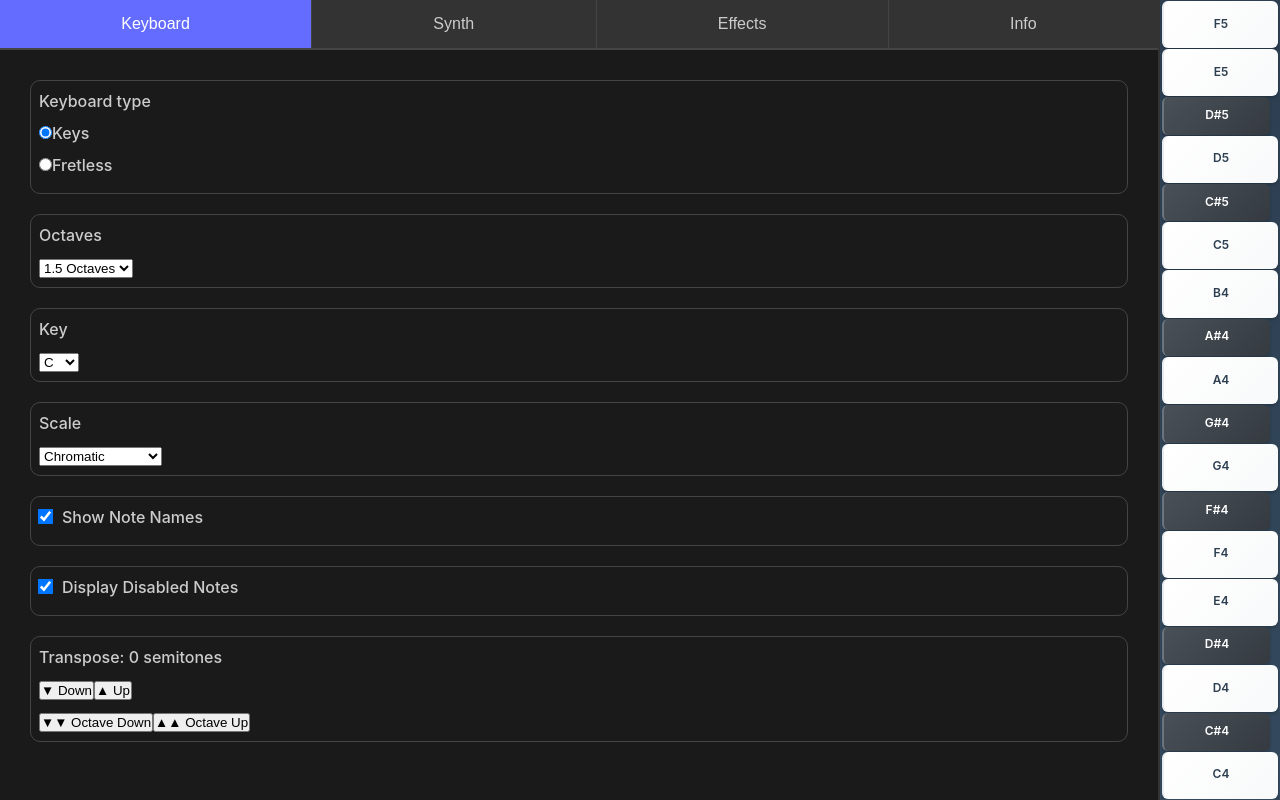
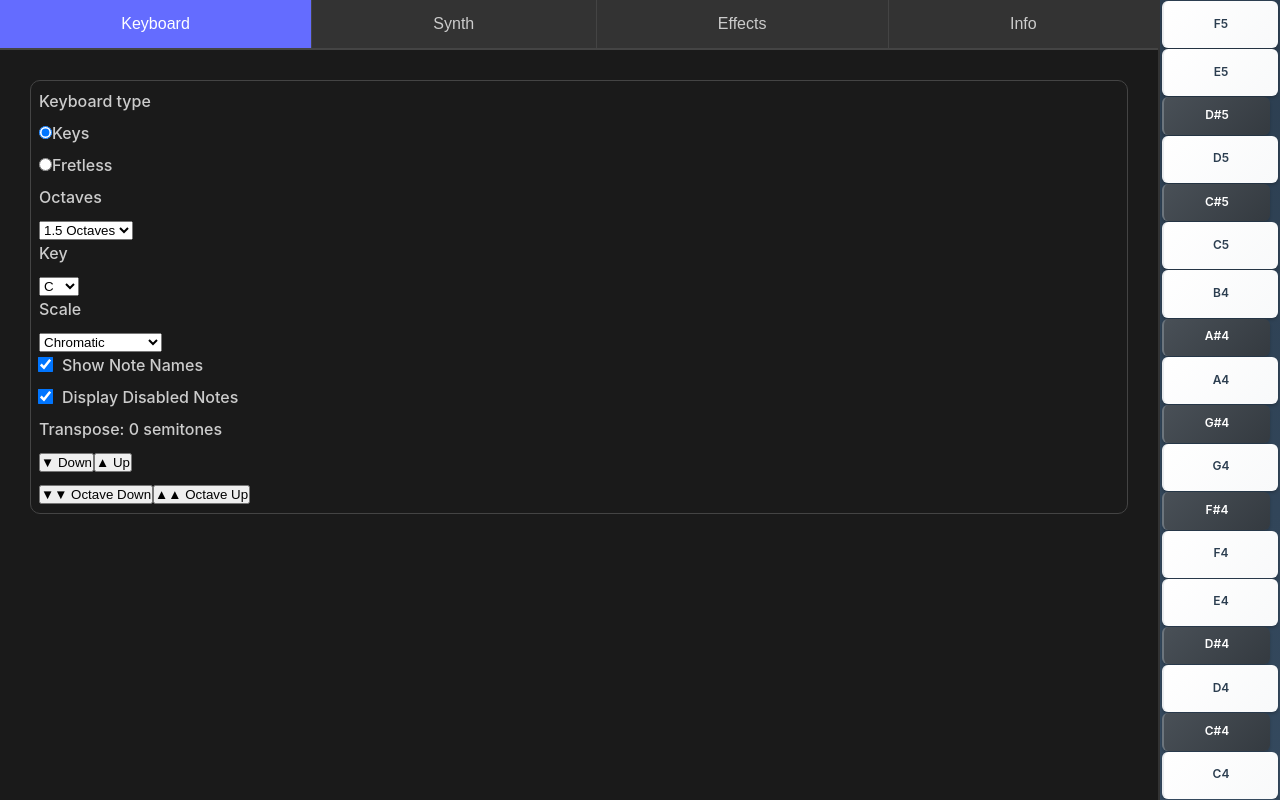
Before and after one commit to Joeboy/harphonium, a React (Vite) app: page / in a window 1280 px wide. Built offline with nearby package versions, Linux system fonts and the light colour scheme; the HTML template or start-up script is replaced by a standard one.

Commit message:
Remove excessive settings grouping boxes in Keyboard tab

```diff
--- a/src/components/KeyboardTab.tsx
+++ b/src/components/KeyboardTab.tsx
@@ -132,8 +132,6 @@ const KeyboardTab: React.FC<KeyboardTabProps> = ({
             Fretless
           </label>
         </div>
-      </div>
-      <div className="setting-item">
         <label>Octaves</label>
         <select value={octaves} onChange={handleOctavesChange}>
           <option value="1">1 Octave</option>
@@ -142,8 +140,6 @@ const KeyboardTab: React.FC<KeyboardTabProps> = ({
           <option value="2.5">2.5 Octaves</option>
           <option value="3">3 Octaves</option>
         </select>
-      </div>
-      <div className="setting-item">
         <label>Key</label>
         <select value={scaleSettings.selectedKey} onChange={handleKeyChange}>
           <option value="C">C</option>
@@ -159,8 +155,6 @@ const KeyboardTab: React.FC<KeyboardTabProps> = ({
           <option value="A#">A#</option>
           <option value="B">B</option>
         </select>
-      </div>
-      <div className="setting-item">
         <label>Scale</label>
         <select
           value={scaleSettings.selectedScale}
@@ -172,8 +166,6 @@ const KeyboardTab: React.FC<KeyboardTabProps> = ({
           <option value="major_pentatonic">Major Pentatonic</option>
           <option value="minor_pentatonic">Minor Pentatonic</option>
         </select>
-      </div>
-      <div className="setting-item">
         <label>
           <input
             type="checkbox"
@@ -182,8 +174,6 @@ const KeyboardTab: React.FC<KeyboardTabProps> = ({
           />
           Show Note Names
         </label>
-      </div>
-      <div className="setting-item">
         <label>
           <input
             type="checkbox"
@@ -192,8 +182,6 @@ const KeyboardTab: React.FC<KeyboardTabProps> = ({
           />
           Display Disabled Notes
         </label>
-      </div>
-      <div className="setting-item">
         <label>
           Transpose:{' '}
           {scaleSettings.transpose > 0
```
